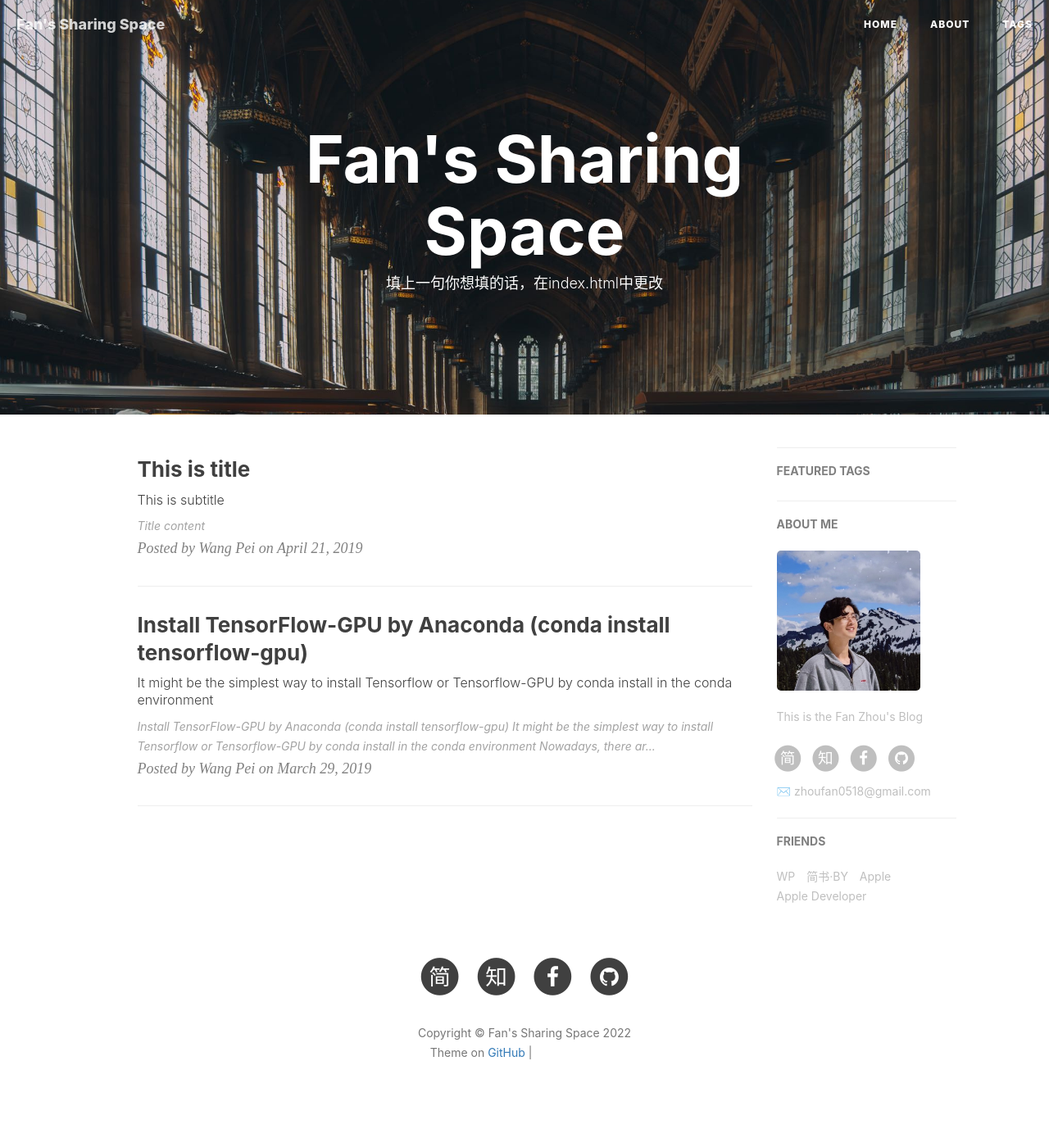
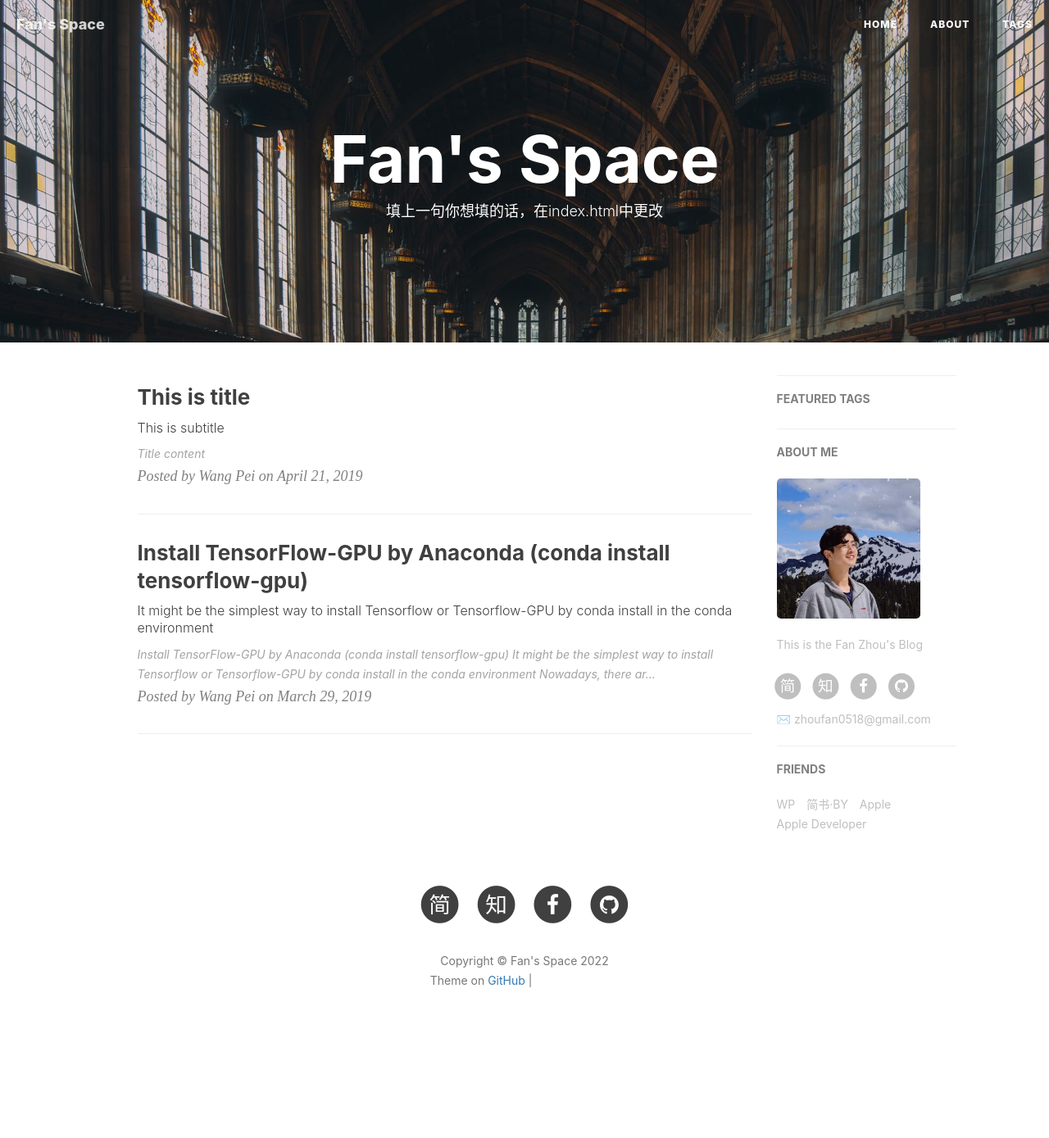
Before and after one commit to FanZhou-Kirito/FanZhou-Kirito.github.io, a Jekyll site: the page built from index.html, in a window 1280 px wide. Shown: the whole page at 82% size. Built offline with Jekyll 4.4.1, drawn with Linux system fonts in a browser that asks for light colours; nearby versions of some CDN libraries; the list of posts is cut into pages by our own code; comment, search, counter and statistics services are not loaded; after the commit the page ends 1301 px from its top, so only the background shows below that; grey boxes are pictures that could not be loaded.

Commit message:
add pics2

```diff
--- a/_config.yml
+++ b/_config.yml
@@ -1,5 +1,5 @@
 # Site settings
-title: Fan's Sharing Space
+title: Fan's Space
 SEOTitle: My Blog
 header-img: img/library6.jpg #post-bg-desk.jpg
 email: zhoufan0518@gmail.com
```
